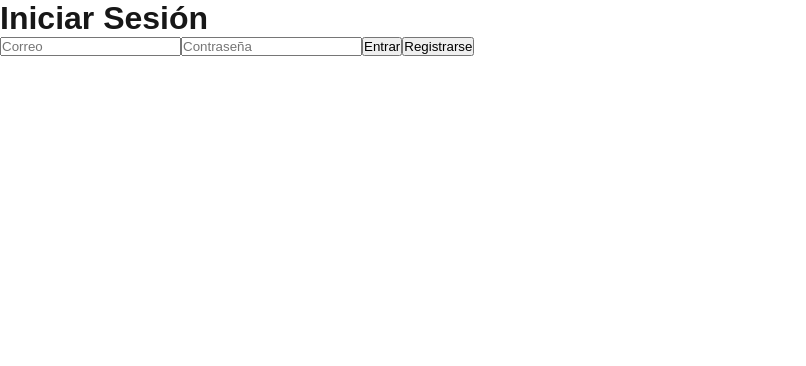
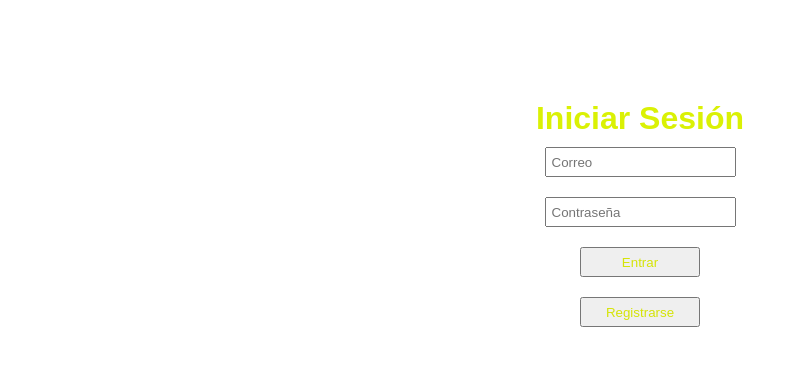
Before and after one commit to CodeWithElias/Book_review_app, a Next.js app: page /login in a window 1280 px wide. Shown: the top 366 px of the page, without its empty margins (0-806 px from the left). Built offline with nearby package versions, Linux system fonts and the light colour scheme.

Commit message:
avances en el diseño de las vista

```diff
--- /dev/null
+++ b/src/app/login/page.css
@@ -0,0 +1,31 @@
+.login{
+    justify-content: center;
+}
+
+.formulario{
+    display: flex;
+    flex-direction: column;
+    text-align:center;
+    align-items: center;
+    margin-top: 100px;
+}
+
+.formulario h1{
+    color: rgb(218, 241, 5);
+
+}
+
+.formulario input{
+    margin: 10px;
+    height: 30px;
+    color: rgb(213, 228, 7);
+    padding: 5px;
+
+}
+
+.formulario button{
+    margin: 10px;
+    height: 30px;
+    width: 120px;
+    color: rgb(213, 228, 7);
+}
--- a/src/app/login/page.tsx
+++ b/src/app/login/page.tsx
@@ -2,6 +2,7 @@
 
 import { useState } from 'react';
 import { useRouter } from 'next/navigation';
+import './page.css';
 
 export default function LoginPage() {
   const router = useRouter();
@@ -32,12 +33,11 @@ export default function LoginPage() {
   };
 
   return (
-    <div className="min-h-screen flex items-center justify-center bg-gray-50">
-      <form onSubmit={handleSubmit} className="bg-white p-8 rounded shadow-md w-full max-w-md">
-        <h1 className="text-2xl font-semibold mb-6 text-center">Iniciar Sesión</h1>
+    <div  className='login'>
+      <form onSubmit={handleSubmit} className='formulario'>
+        <h1 >Iniciar Sesión</h1>
 
         <input
-          className="w-full mb-4 p-2 border border-gray-300 rounded"
           name="email"
           type="email"
           placeholder="Correo"
@@ -46,7 +46,6 @@ export default function LoginPage() {
           required
         />
         <input
-          className="w-full mb-6 p-2 border border-gray-300 rounded"
           name="password"
           type="password"
           placeholder="Contraseña"
@@ -55,18 +54,16 @@ export default function LoginPage() {
           required
         />
 
-        {error && <p className="text-red-500 mb-4 text-center">{error}</p>}
+        {error && <p>{error}</p>}
 
         <button
           type="submit"
-          className="w-full bg-blue-600 hover:bg-blue-700 text-white py-2 px-4 rounded"
         >
           Entrar
         </button>
 
         <button
             onClick={() => router.push('/signup')}
-            className="bg-blue-600 text-white px-4 py-2 rounded"
             >
             Registrarse
         </button>
--- /dev/null
+++ b/src/app/reviews/page.css
@@ -0,0 +1,32 @@
+.reseñas{
+    height: 100%;
+    width: 100%;
+    display: flex;
+    flex-direction: column;
+    align-items: center;
+}
+.reseñas h1{
+    margin: 50px;
+}
+
+.reseñas-formulario{
+    background-color: rgb(2, 51, 51);
+    display: flex;
+    justify-content: center;
+    align-items: center;
+    position: fixed;
+    bottom: 3%;
+    width: 100%;
+}
+.reseñas-formulario h2{
+    margin: 20px;
+}
+.reseñas-formulario input{
+    margin: 10px;
+    height: 30px;
+}
+
+
+.lista-reseñas{
+    display: 'grid';
+}
--- a/src/pages/api/reviews/[id].ts
+++ b/src/pages/api/reviews/[id].ts
@@ -9,9 +9,14 @@ export default async function handler(req: NextApiRequest, res: NextApiResponse)
 
   if (req.method === 'DELETE') {
     const { id } = req.query;
+    const reviewId = parseInt(Array.isArray(id) ? id[0] : id || '', 10);
+
+    if (isNaN(reviewId)) {
+      return res.status(400).json({ error: 'ID inválido' });
+    }
 
     const review = await prisma.review.findUnique({
-      where: { id: Number(id) },
+      where: { id: reviewId },
     });
 
     if (!review)
@@ -21,7 +26,7 @@ export default async function handler(req: NextApiRequest, res: NextApiResponse)
       return res.status(403).json({ error: 'No tienes permiso para eliminar esta reseña' });
 
     await prisma.review.delete({
-      where: { id: Number(id) },
+      where: { id: reviewId },
     });
 
     res.status(200).json({ message: 'Reseña eliminada correctamente' });
```
Also changed, not shown: src/app/reviews/page.tsx (+17 -19 lines), src/app/signup/page.tsx (+5 -7 lines).
